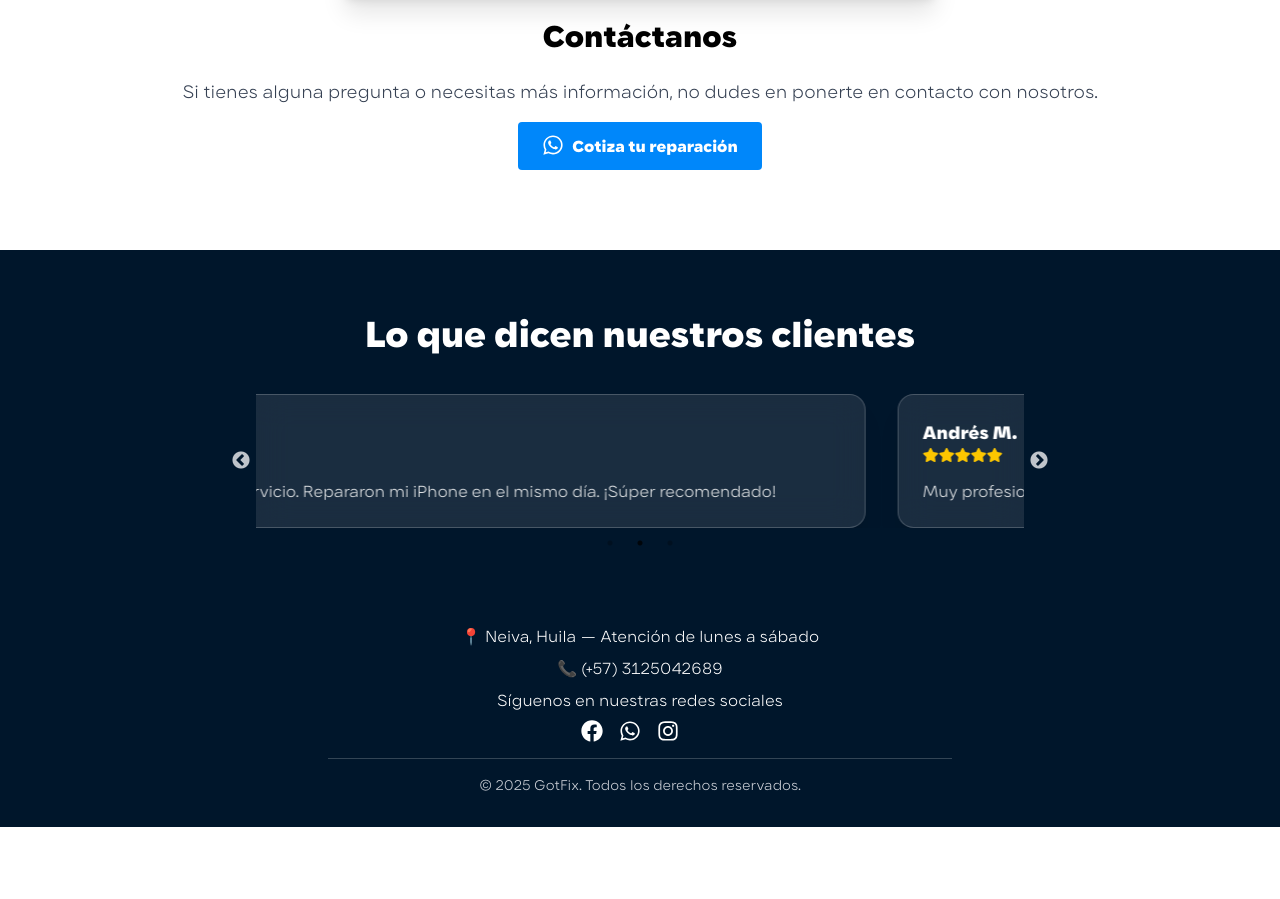
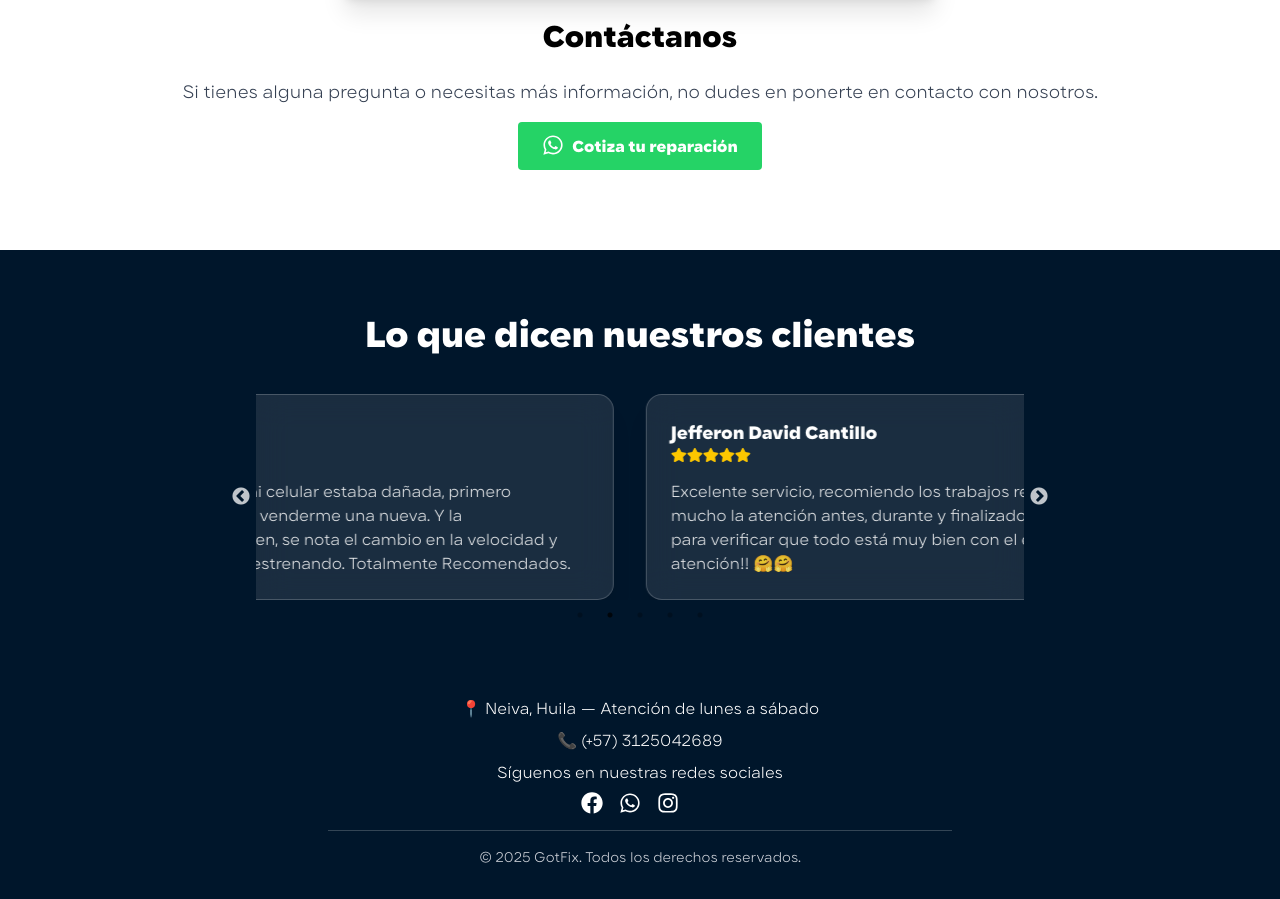
Before and after one commit to juanodsk/gotfix-landingpage, a React (Vite) app: page /contactanos in a window 1280 px wide. Shown: the part 1045-1944 px from the top of the page. Before the commit the page ends 1872 px from the top, so only its background shows below. Built offline with nearby package versions, Linux system fonts and the light colour scheme.

Commit message:
Ultimos cambios

```diff
--- a/src/components/Carrousel.jsx
+++ b/src/components/Carrousel.jsx
@@ -1,8 +1,8 @@
 import React, { useState, useEffect } from "react";
 import img1 from "../assets/Carrousel/img1.jpg";
 import img2 from "../assets/Carrousel/img2.jpg";
-import img3 from "../assets/Carrousel/img3.jpg"; // Asegúrate de tener varias imágenes
-import { FaWhatsapp } from "react-icons/fa"; // Asegúrate de tener react-icons instalado
+import img3 from "../assets/Carrousel/img3.jpg";
+import { FaWhatsapp } from "react-icons/fa";
 
 const images = [img1, img2, img3];
 
@@ -12,9 +12,9 @@ function Carrousel() {
   useEffect(() => {
     const timer = setInterval(() => {
       setCurrent((prev) => (prev + 1) % images.length);
-    }, 7000); // Cambia cada 5 segundos
+    }, 7000);
 
-    return () => clearInterval(timer); // Limpieza del intervalo
+    return () => clearInterval(timer);
   }, []);
 
   const goToSlide = (index) => {
@@ -51,7 +51,7 @@ function Carrousel() {
           target="_blank"
           rel="noopener noreferrer"
           aria-label="WhatsApp"
-          className="bg-[#0087fa] text-white cursor-pointer transition delay-10 px-6 py-3 rounded font-semibold hover:bg-blue-600 z-50 inline-flex items-center"
+          className="bg-[#25d366] hover:bg-[#25d365b2] text-white cursor-pointer transition delay-10 px-6 py-3 rounded font-semibold  z-50 inline-flex items-center"
         >
           <FaWhatsapp className="mb-[2px] mr-2 text-[22px]" />
           Cotiza tu reparación
--- a/src/components/Countdown.jsx
+++ b/src/components/Countdown.jsx
@@ -1,7 +1,7 @@
 import { useEffect, useState } from "react";
 
 // Cuenta regresiva fija al 23‑jul‑2025 23:59
-const TARGET_DATE = new Date("2025-07-23T14:00:00-05:00");
+const TARGET_DATE = new Date("2025-08-05T19:00:00-05:00");
 
 const Countdown = () => {
   const [timeLeft, setTimeLeft] = useState({
--- a/src/components/Reseñas.jsx
+++ b/src/components/Reseñas.jsx
@@ -13,21 +13,32 @@ import {
 
 const reviews = [
   {
-    nombre: "Camila R.",
+    nombre: "Luis Alfredo Lozano Lozano",
     mensaje:
-      "Excelente servicio. Repararon mi iPhone en el mismo día. ¡Súper recomendado!",
+      "Me gusto el servicio, aunque la pantalla de mi celular estaba dañada, primero intentaron arreglarla (que funcionó) antes de venderme una nueva. Y la potencializacion de mi IMac funcionó muy bien, se nota el cambio en la velocidad y fluidez del equipo. Quedo como si estuviera estrenando. Totalmente Recomendados.",
     rating: 5,
   },
   {
-    nombre: "Andrés M.",
+    nombre: "Jefferon David Cantillo",
     mensaje:
-      "Muy profesionales. Me explicaron todo el proceso con claridad y confianza.",
+      "Excelente servicio, recomiendo los trabajos realizados en la tienda y recomiendo mucho la atención antes, durante y finalizado el servicio, además te escriben luego para verificar que todo está muy bien con el equipo, quedo muy agradecido con la atención!! 🤗🤗",
     rating: 5,
   },
   {
-    nombre: "Laura G.",
+    nombre: "MARIA PAULA MORA CHILA",
     mensaje:
-      "Rápido, seguro y confiable. GotFix es mi lugar de confianza para reparaciones Apple.",
+      "Excelente experiencia con esta empresa! Su servicio técnico para equipos Apple es verdaderamente excepcional.Rápidos, eficientes y profesionales. Súper recomendados.",
+    rating: 5,
+  },
+  {
+    nombre: "Andres Galeano",
+    mensaje:
+      "Prestan un grandioso servicio, el personal es muy amable a la hora de atención, sus costos son accesibles y lo más importante, los equipos quedan muy bien reparados. Los recomiendo.",
+    rating: 5,
+  },
+  {
+    nombre: "jennifer andrea ramirez salazar",
+    mensaje: "Excelente servicio , rápido y muy eficiente, muy recomendado",
     rating: 5,
   },
 ];
--- a/src/pages/ContactanosPage.jsx
+++ b/src/pages/ContactanosPage.jsx
@@ -2,9 +2,9 @@ import React from "react";
 import { useEffect } from "react";
 import Reseñas from "../components/Reseñas.jsx";
 import Navbar from "../components/Navbar.jsx";
-import Footer from "../components/Footer.jsx"; // Asegúrate que esté creado
+import Footer from "../components/Footer.jsx";
 import { FaWhatsapp } from "react-icons/fa";
-import Local from "../assets/localafuera.JPG"; // Asegúrate de tener una imagen de local o usa un ícono
+import Local from "../assets/localafuera.JPG";
 
 const ContactanosPage = () => {
   useEffect(() => {
@@ -54,7 +54,7 @@ const ContactanosPage = () => {
               target="_blank"
               rel="noopener noreferrer"
               aria-label="WhatsApp"
-              className="bg-[#0087fa] text-white cursor-pointer transition delay-10 px-6 py-3 rounded font-semibold hover:bg-blue-600 z-50 inline-flex items-center"
+              className="bg-[#25d366] hover:bg-[#25d365b2] text-white cursor-pointer transition delay-10 px-6 py-3 rounded font-semibold  z-50 inline-flex items-center"
             >
               <FaWhatsapp className="mb-[2px] mr-2 text-[22px]" />
               Cotiza tu reparación
--- a/src/pages/InicioPage.jsx
+++ b/src/pages/InicioPage.jsx
@@ -1,6 +1,6 @@
 import { useEffect } from "react";
-import Navbar from "../components/Navbar.jsx"; // Asegúrate que esté creado
-import NuestroTrabajo from "../components/NuestroTrabajoSection.jsx"; // Asegúrate que esté creado
+import Navbar from "../components/Navbar.jsx";
+import NuestroTrabajo from "../components/NuestroTrabajoSection.jsx";
 import { motion } from "framer-motion";
 import {
   FaUserCog,
@@ -16,9 +16,9 @@ import {
 import { PiCertificateFill } from "react-icons/pi";
 import ricardo1 from "../assets/ricardo2.png";
 import Dispositivos from "../components/Dispositivos.jsx";
-import Reseñas from "../components/Reseñas.jsx"; // Asegúrate que esté creado
-import Carrousel from "../components/Carrousel.jsx"; // Asegúrate que esté creado
-import Footer from "../components/Footer.jsx"; // Asegúrate que esté creado
+import Reseñas from "../components/Reseñas.jsx";
+import Carrousel from "../components/Carrousel.jsx";
+import Footer from "../components/Footer.jsx";
 
 const LandingPage = () => {
   useEffect(() => {
@@ -85,7 +85,6 @@ const LandingPage = () => {
 
           <div className="grid gap-8 grid-cols-1 sm:grid-cols-2 lg:grid-cols-4 justify-center">
             {beneficios.map((beneficio, index) => {
-              // Si es el último elemento y hay 4 elementos, aplicar col-span-2 + centrar
               const isLastItem =
                 index === beneficios.length - 1 && beneficios.length % 4 === 1;
 
@@ -175,7 +174,7 @@ const LandingPage = () => {
                 target="_blank"
                 rel="noopener noreferrer"
                 aria-label="WhatsApp"
-                className="bg-[#0087fa] text-white cursor-pointer transition delay-10 px-6 py-3 rounded font-semibold hover:bg-blue-600 z-50 inline-flex items-center"
+                className="bg-[#25d366] text-white cursor-pointer transition delay-10 px-6 py-3 rounded font-semibold hover:bg-[#25d365af] z-50 inline-flex items-center"
               >
                 <FaWhatsapp className="mb-[2px] mr-2 text-[22px]" />
                 Cotiza tu reparación.
--- a/src/pages/ServiciosPage.jsx
+++ b/src/pages/ServiciosPage.jsx
@@ -92,7 +92,7 @@ const ServiciosPage = () => {
             target="_blank"
             rel="noopener noreferrer"
             aria-label="WhatsApp"
-            className="bg-[#0087fa] text-white cursor-pointer transition delay-10 px-6 py-3 rounded font-semibold hover:bg-blue-600 z-50 inline-flex items-center"
+            className="bg-[#25d366] hover:bg-[#25d365b2] text-white cursor-pointer transition delay-10 px-6 py-3 rounded font-semibold  z-50 inline-flex items-center"
           >
             <FaWhatsapp className="mb-[2px] mr-2 text-[22px]" />
             Cotiza tu reparación
--- a/src/pages/SqueezePage.jsx
+++ b/src/pages/SqueezePage.jsx
@@ -69,9 +69,8 @@ const SqueezePage = () => {
           </h1>
         </motion.h1>
         <p className="mt-4 text-lg md:text-xl text-gray-300">
-          Evento online y sin costo · Martes 23 de julio 2025
+          Evento online y sin costo · Martes 05 de agosto 2025
         </p>
-        <Countdown />
         <p className="mt-6 max-w-xl text-gray-400">
           Descubre los{" "}
           <span className="text-[#ffbd59] font-semibold">3 secretos</span> para
--- a/src/pages/adminPage.jsx
+++ b/src/pages/adminPage.jsx
@@ -2,6 +2,8 @@ import React, { useEffect, useState } from "react";
 import axios from "axios";
 
 const AdminPage = () => {
+  const [autenticado, setAutenticado] = useState(false);
+  const [clave, setClave] = useState("");
   const [formularios, setFormularios] = useState([]);
   const [fuente, setFuente] = useState("");
   const [page, setPage] = useState(1);
@@ -10,8 +12,29 @@ const AdminPage = () => {
   const limit = 10;
 
   useEffect(() => {
-    fetchFormularios();
-  }, [page, fuente]);
+    const saved = localStorage.getItem("adminAuth");
+    if (saved === "ok") setAutenticado(true);
+  }, []);
+
+  useEffect(() => {
+    if (autenticado) {
+      fetchFormularios();
+    }
+  }, [page, fuente, autenticado]);
+
+  const manejarLogin = () => {
+    if (clave === "gotfix2025") {
+      setAutenticado(true);
+      localStorage.setItem("adminAuth", "ok");
+    } else {
+      alert("Contraseña incorrecta");
+    }
+  };
+
+  const cerrarSesion = () => {
+    setAutenticado(false);
+    localStorage.removeItem("adminAuth");
+  };
 
   const fetchFormularios = async () => {
     try {
@@ -49,12 +72,35 @@ const AdminPage = () => {
     }
   };
 
+  if (!autenticado) {
+    return (
+      <div className="h-screen flex items-center justify-center bg-gray-100">
+        <div className="bg-white p-6 rounded shadow-md">
+          <h2 className="text-lg font-bold mb-4">Acceso restringido</h2>
+          <input
+            type="password"
+            placeholder="Ingresa la contraseña"
+            value={clave}
+            onChange={(e) => setClave(e.target.value)}
+            className="border px-4 py-2 rounded w-full mb-4"
+          />
+          <button
+            onClick={manejarLogin}
+            className="bg-blue-600 hover:bg-blue-700 text-white font-bold px-4 py-2 rounded w-full"
+          >
+            Entrar
+          </button>
+        </div>
+      </div>
+    );
+  }
+
   return (
     <div className="p-4">
       <div className="flex items-center justify-between mb-4">
         <h2 className="text-xl font-bold">Registros de formularios</h2>
 
-        <div className="flex gap-4">
+        <div className="flex gap-4 items-center">
           <select
             value={fuente}
             onChange={(e) => {
@@ -74,6 +120,13 @@ const AdminPage = () => {
             className="bg-green-600 hover:bg-green-700 text-white font-semibold py-2 px-4 rounded"
           >
             Descargar Excel
+          </button>
+
+          <button
+            onClick={cerrarSesion}
+            className="bg-red-600 hover:bg-red-700 text-white font-semibold py-2 px-4 rounded"
+          >
+            Cerrar sesión
           </button>
         </div>
       </div>
--- a/src/pages/graciasPage.jsx
+++ b/src/pages/graciasPage.jsx
@@ -39,7 +39,7 @@ const GraciasPage = () => {
             rel="noopener noreferrer"
             whileHover={{ scale: 1.05 }}
             whileTap={{ scale: 0.95 }}
-            className="inline-flex items-center gap-3 bg-[#ffbd59] hover:bg-[#d3af7a] text-[#1a1a1a] font-semibold py-3 px-6 rounded-full shadow-lg transition-all mb-4"
+            className="inline-flex items-center gap-3 bg-[#25d366] hover:bg-[#25d365a2] text-[#1a1a1a] font-semibold py-3 px-6 rounded-full shadow-lg transition-all mb-4"
           >
             <FaArrowRight />
             Unirme al grupo de WhatsApp
```
